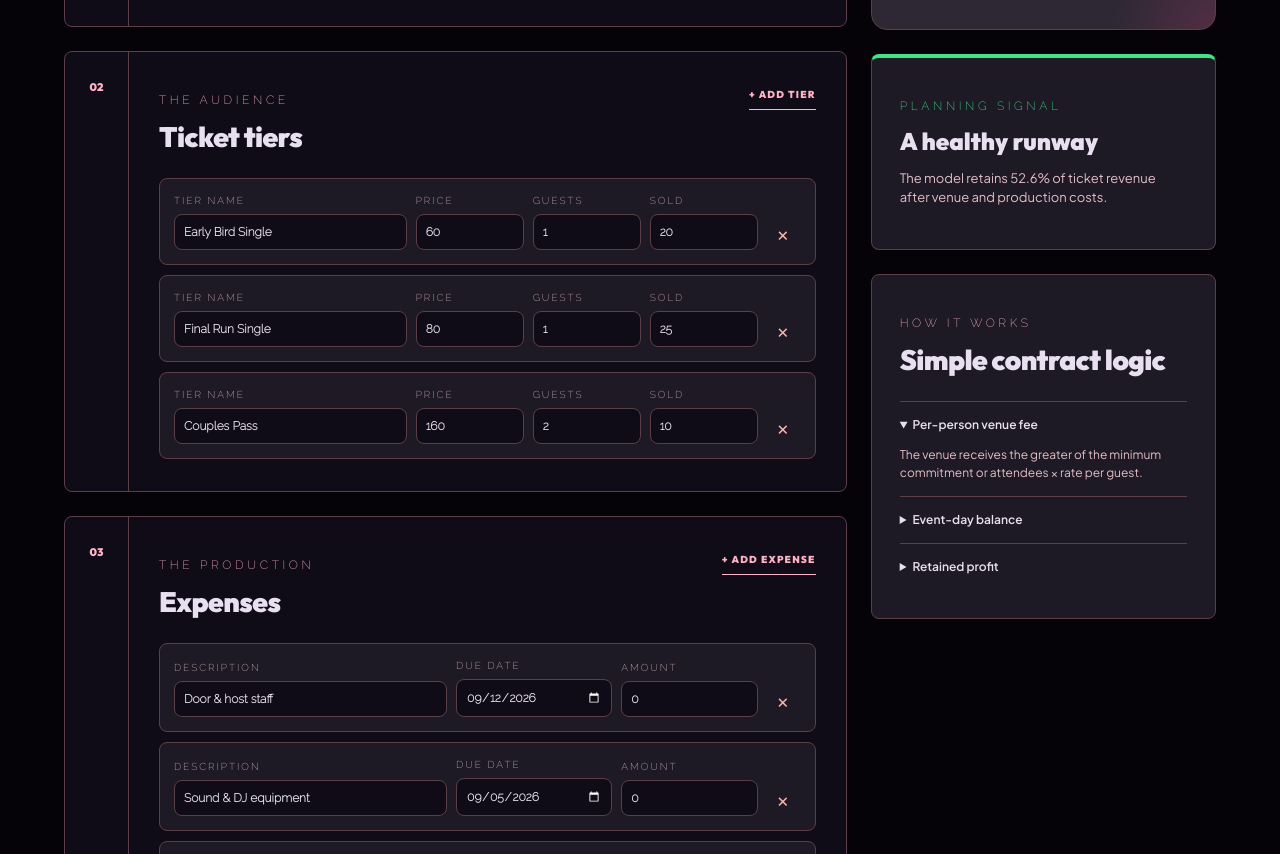
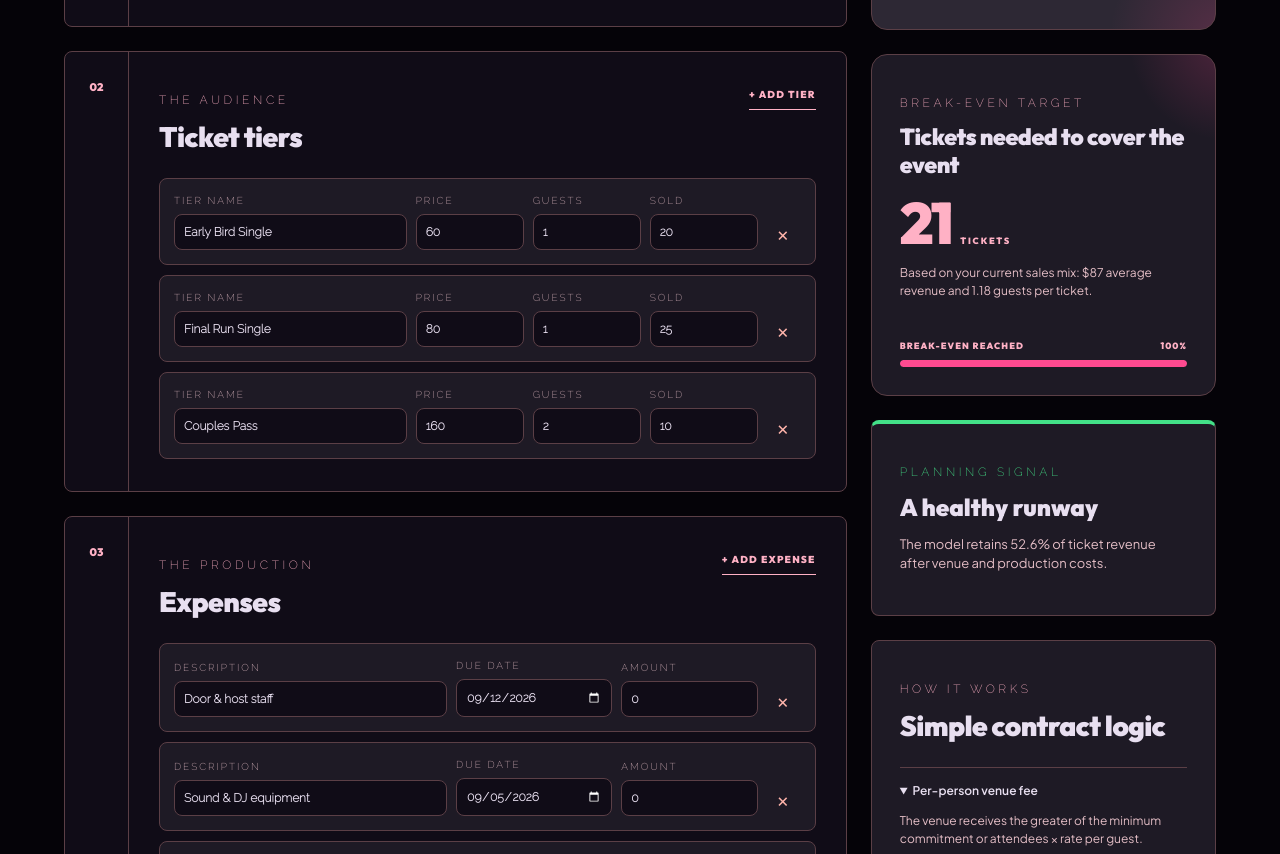
Before and after one commit to goofygoober-dev/make-a-scene-event-studio, a website: page index.html in a window 1280 px wide. Shown: the part 1849-2703 px from the top of the page. Drawn offline with Linux system fonts and the light colour scheme.

Commit message:
Add weighted break-even ticket target
* Add break-even ticket target card

* Calculate weighted ticket break-even targets

* Test break-even calculator assets

* Style the break-even ticket target

```diff
--- a/app.js
+++ b/app.js
@@ -27,18 +27,48 @@ function load(){try{return {...structuredClone(defaults),...JSON.parse(localStor
 function save(){localStorage.setItem(STORAGE_KEY,JSON.stringify(state));$('saveState').innerHTML='<span></span> Saved in this browser'}
 function toast(message){const el=$('toast');el.textContent=message;el.classList.add('show');clearTimeout(toast.timer);toast.timer=setTimeout(()=>el.classList.remove('show'),2600)}
 
+function venueFeeFor(attendees,gross){
+  if(state.modelType==='PER_PERSON')return Math.max(num(state.ratePerHead)*num(state.minPax),attendees*num(state.ratePerHead));
+  if(state.modelType==='FLAT_FEE')return num(state.flatFee);
+  if(state.modelType==='PERCENTAGE_SHARE')return gross*(num(state.percentage)/100);
+  if(state.modelType==='HYBRID')return num(state.flatFee)+attendees*num(state.ratePerHead);
+  return 0;
+}
+
+function breakEvenForTicketMix(expenses){
+  const soldTickets=state.tickets.reduce((sum,t)=>sum+num(t.sold),0);
+  const soldRevenue=state.tickets.reduce((sum,t)=>sum+num(t.sold)*num(t.price),0);
+  const soldGuests=state.tickets.reduce((sum,t)=>sum+num(t.sold)*Math.max(1,num(t.guests)),0);
+  const pricedOptions=state.tickets.filter(t=>num(t.price)>0);
+  let averagePrice=0,averageGuests=1,basis='equal blend of ticket tiers';
+  if(soldTickets>0&&soldRevenue>0){
+    averagePrice=soldRevenue/soldTickets;averageGuests=soldGuests/soldTickets;basis='current sales mix';
+  }else if(pricedOptions.length){
+    averagePrice=pricedOptions.reduce((sum,t)=>sum+num(t.price),0)/pricedOptions.length;
+    averageGuests=pricedOptions.reduce((sum,t)=>sum+Math.max(1,num(t.guests)),0)/pricedOptions.length;
+  }
+  if(averagePrice<=0)return {target:null,soldTickets,remaining:null,averagePrice,averageGuests,basis};
+  let target=null;
+  for(let tickets=0;tickets<=100000;tickets++){
+    const projectedGross=tickets*averagePrice;
+    const projectedAttendees=tickets*averageGuests;
+    if(projectedGross>=venueFeeFor(projectedAttendees,projectedGross)+expenses){target=tickets;break}
+  }
+  return {target,soldTickets,remaining:target===null?null:Math.max(0,target-soldTickets),averagePrice,averageGuests,basis};
+}
+
 function calculations(){
   const attendees=state.tickets.reduce((s,t)=>s+num(t.sold)*Math.max(1,num(t.guests)),0);
   const gross=state.tickets.reduce((s,t)=>s+num(t.sold)*num(t.price),0);
   const expenses=state.expenses.reduce((s,e)=>s+num(e.amount),0);
   const deposits=state.deposits.reduce((s,d)=>s+num(d.amount),0);
-  let minimum=0,venue=0;
-  if(state.modelType==='PER_PERSON'){minimum=num(state.ratePerHead)*num(state.minPax);venue=Math.max(minimum,attendees*num(state.ratePerHead))}
-  if(state.modelType==='FLAT_FEE'){minimum=num(state.flatFee);venue=minimum}
-  if(state.modelType==='PERCENTAGE_SHARE'){venue=gross*(num(state.percentage)/100)}
-  if(state.modelType==='HYBRID'){minimum=num(state.flatFee);venue=minimum+attendees*num(state.ratePerHead)}
+  let minimum=0;
+  if(state.modelType==='PER_PERSON')minimum=num(state.ratePerHead)*num(state.minPax);
+  if(state.modelType==='FLAT_FEE'||state.modelType==='HYBRID')minimum=num(state.flatFee);
+  const venue=venueFeeFor(attendees,gross);
   const profit=gross-venue-expenses,day=Math.max(0,venue-deposits),margin=gross?profit/gross*100:0;
-  return {attendees,gross,expenses,deposits,minimum,venue,profit,day,margin};
+  const breakEven=breakEvenForTicketMix(expenses);
+  return {attendees,gross,expenses,deposits,minimum,venue,profit,day,margin,breakEven};
 }
 
 function renderRows(type){
@@ -64,6 +94,19 @@ function renderSummary(){
   $('netProfit').textContent=money(c.profit);$('profitMargin').textContent=`${c.margin.toFixed(1)}% margin`;
   $('dayBalance').textContent=money(c.day);$('minimumCommitment').textContent=money(c.minimum);$('depositSummary').textContent=money(c.deposits);
   $('sumGross').textContent=money(c.gross);$('sumVenue').textContent='−'+money(c.venue);$('sumExpenses').textContent='−'+money(c.expenses);$('sumProfit').textContent=money(c.profit);
+  const be=c.breakEven;
+  $('breakEvenTickets').textContent=be.target===null?'—':be.target.toLocaleString();
+  if(be.target===null){
+    $('breakEvenDetail').textContent='Add ticket prices, or adjust a model whose costs can be covered, to calculate a target.';
+    $('breakEvenStatus').textContent='Target unavailable';$('breakEvenPercent').textContent='0%';$('breakEvenProgress').style.width='0%';
+    $('breakEvenProgress').parentElement.setAttribute('aria-valuenow','0');
+  }else{
+    const progress=be.target===0?100:Math.min(100,(be.soldTickets/be.target)*100);
+    $('breakEvenDetail').textContent=`Based on your ${be.basis}: ${money(be.averagePrice)} average revenue and ${be.averageGuests.toFixed(2)} guests per ticket.`;
+    $('breakEvenStatus').textContent=be.remaining===0?'Break-even reached':`${be.remaining.toLocaleString()} more needed`;
+    $('breakEvenPercent').textContent=`${Math.round(progress)}%`;$('breakEvenProgress').style.width=`${progress}%`;
+    $('breakEvenProgress').parentElement.setAttribute('aria-valuenow',String(Math.round(progress)));
+  }
   const labels={PER_PERSON:'Per person',FLAT_FEE:'Flat hire',PERCENTAGE_SHARE:'Revenue share',HYBRID:'Hybrid fee'};$('venueModeLabel').textContent=labels[state.modelType];
   if(c.profit<0){$('signalTitle').textContent='Costs outrun sales';$('signalText').textContent=`You are ${money(Math.abs(c.profit))} short. Raise sales or trim costs before committing.`}
   else if(c.margin<20){$('signalTitle').textContent='A narrow landing';$('signalText').textContent=`The event is positive, but its ${c.margin.toFixed(1)}% margin leaves little room for surprises.`}
--- /dev/null
+++ b/break-even.css
@@ -0,0 +1,86 @@
+.target-card {
+  position: relative;
+  overflow: hidden;
+  padding: 28px;
+  background: var(--ripe-surface-container-low);
+  border: 1px solid var(--ripe-outline-variant);
+  border-radius: var(--ripe-radius-lg);
+}
+
+.target-card::after {
+  content: "";
+  position: absolute;
+  width: 210px;
+  height: 210px;
+  right: -120px;
+  top: -120px;
+  background: radial-gradient(circle, rgba(255, 74, 144, .22), transparent 68%);
+  pointer-events: none;
+}
+
+.target-card h3 {
+  max-width: 18rem;
+  margin: 3px 0 18px;
+  font: 900 23px/28px "Outfit";
+  letter-spacing: -.02em;
+}
+
+.target-number {
+  display: flex;
+  align-items: baseline;
+  gap: 9px;
+  color: var(--ripe-primary);
+}
+
+.target-number strong {
+  font: 900 58px/.9 "Outfit";
+  letter-spacing: -.05em;
+}
+
+.target-number span {
+  text-transform: uppercase;
+  letter-spacing: .2em;
+  font: 900 9px "Outfit";
+}
+
+#breakEvenDetail {
+  min-height: 54px;
+  margin: 15px 0 22px;
+  color: var(--ripe-on-surface-variant);
+  font-size: 12px;
+  line-height: 18px;
+}
+
+.target-status {
+  display: flex;
+  justify-content: space-between;
+  gap: 14px;
+  margin-bottom: 9px;
+  color: var(--ripe-primary);
+  text-transform: uppercase;
+  letter-spacing: .12em;
+  font: 900 9px "Outfit";
+}
+
+.target-track {
+  height: 7px;
+  overflow: hidden;
+  border-radius: var(--ripe-radius-full);
+  background: var(--ripe-surface-container-highest);
+}
+
+.target-track span {
+  display: block;
+  width: 0;
+  height: 100%;
+  border-radius: inherit;
+  background: var(--ripe-primary-container);
+  box-shadow: 0 0 18px rgba(255, 74, 144, .45);
+  transition: width .3s ease;
+}
+
+@media (max-width: 950px) {
+  .target-card h3 {
+    max-width: none;
+  }
+}
--- a/index.html
+++ b/index.html
@@ -9,9 +9,10 @@
   <link rel="preconnect" href="https://fonts.googleapis.com">
   <link rel="preconnect" href="https://fonts.gstatic.com" crossorigin>
   <link href="https://fonts.googleapis.com/css2?family=Outfit:wght@400;900&family=Raleway:wght@200&family=Plus+Jakarta+Sans:wght@300;400;500;600&family=Caveat&display=swap" rel="stylesheet">
-  <link rel="stylesheet" href="ripe-tokens.css?v=3">
-  <link rel="stylesheet" href="styles.css?v=3">
-  <link rel="stylesheet" href="responsive.css?v=3">
+  <link rel="stylesheet" href="ripe-tokens.css?v=4">
+  <link rel="stylesheet" href="styles.css?v=4">
+  <link rel="stylesheet" href="responsive.css?v=4">
+  <link rel="stylesheet" href="break-even.css?v=4">
 </head>
 <body>
   <a class="skip-link" href="#workspace">Skip to calculator</a>
@@ -126,6 +127,17 @@
             <div class="breakdown"><div><span>Gross ticket sales</span><strong id="sumGross">$0</strong></div><div><span>Venue fee</span><strong id="sumVenue">−$0</strong></div><div><span>Production costs</span><strong id="sumExpenses">−$0</strong></div><div class="breakdown-total"><span>Net retained</span><strong id="sumProfit">$0</strong></div></div>
             <button class="button button-paper no-print" id="copyButton" type="button">Copy settlement summary</button>
           </section>
+          <section class="target-card" aria-labelledby="target-title">
+            <p class="eyebrow">Break-even target</p>
+            <h3 id="target-title">Tickets needed to cover the event</h3>
+            <div class="target-number"><strong id="breakEvenTickets">—</strong><span>tickets</span></div>
+            <p id="breakEvenDetail">Add ticket prices to calculate a target.</p>
+            <div class="target-status">
+              <span id="breakEvenStatus">Waiting for ticket options</span>
+              <span id="breakEvenPercent">0%</span>
+            </div>
+            <div class="target-track" role="progressbar" aria-label="Progress toward ticket break-even" aria-valuemin="0" aria-valuemax="100" aria-valuenow="0"><span id="breakEvenProgress"></span></div>
+          </section>
           <section class="insight-card">
             <p class="eyebrow">Planning signal</p>
             <strong id="signalTitle">Ready to model</strong>
@@ -158,6 +170,6 @@
     </div>
   </dialog>
   <div class="toast" id="toast" role="status" aria-live="polite"></div>
-  <script src="app.js?v=3"></script>
+  <script src="app.js?v=4"></script>
 </body>
 </html>
```
Also changed, not shown: server.test.js (+9 -0 lines).
